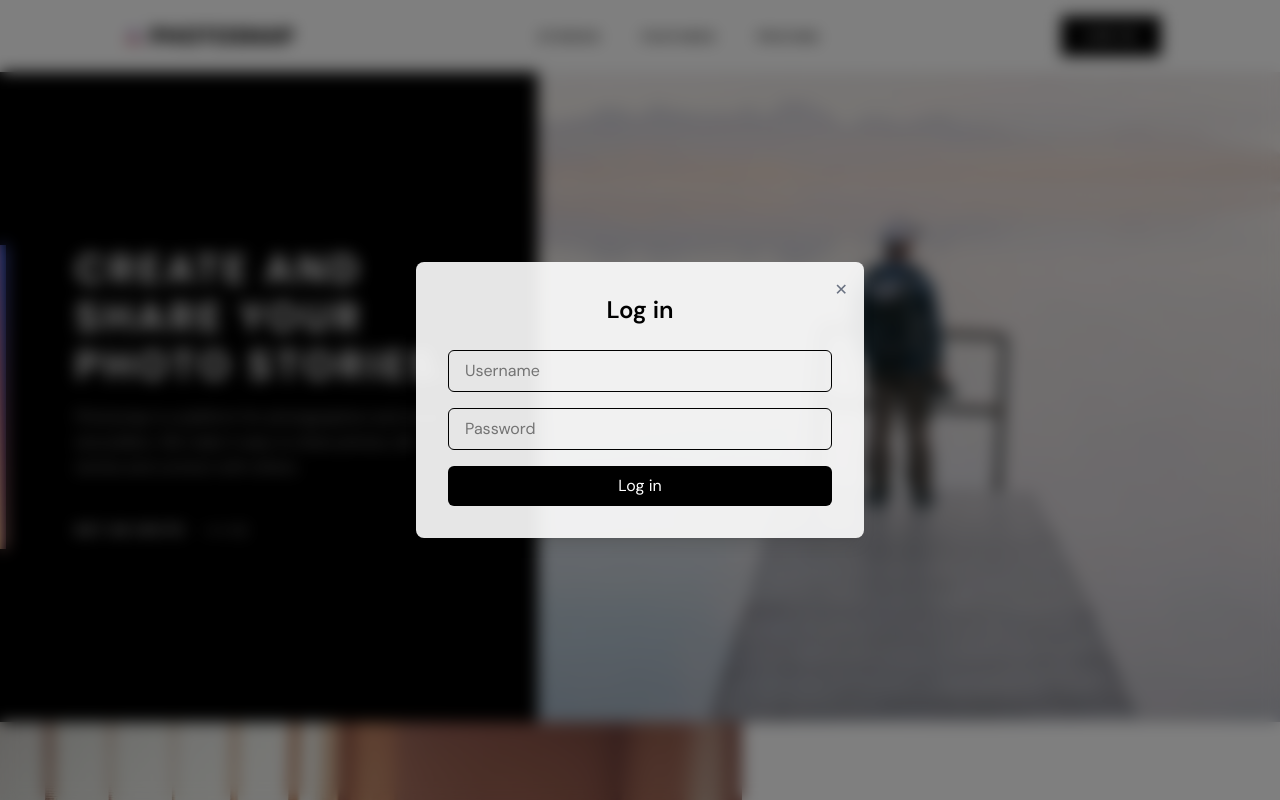
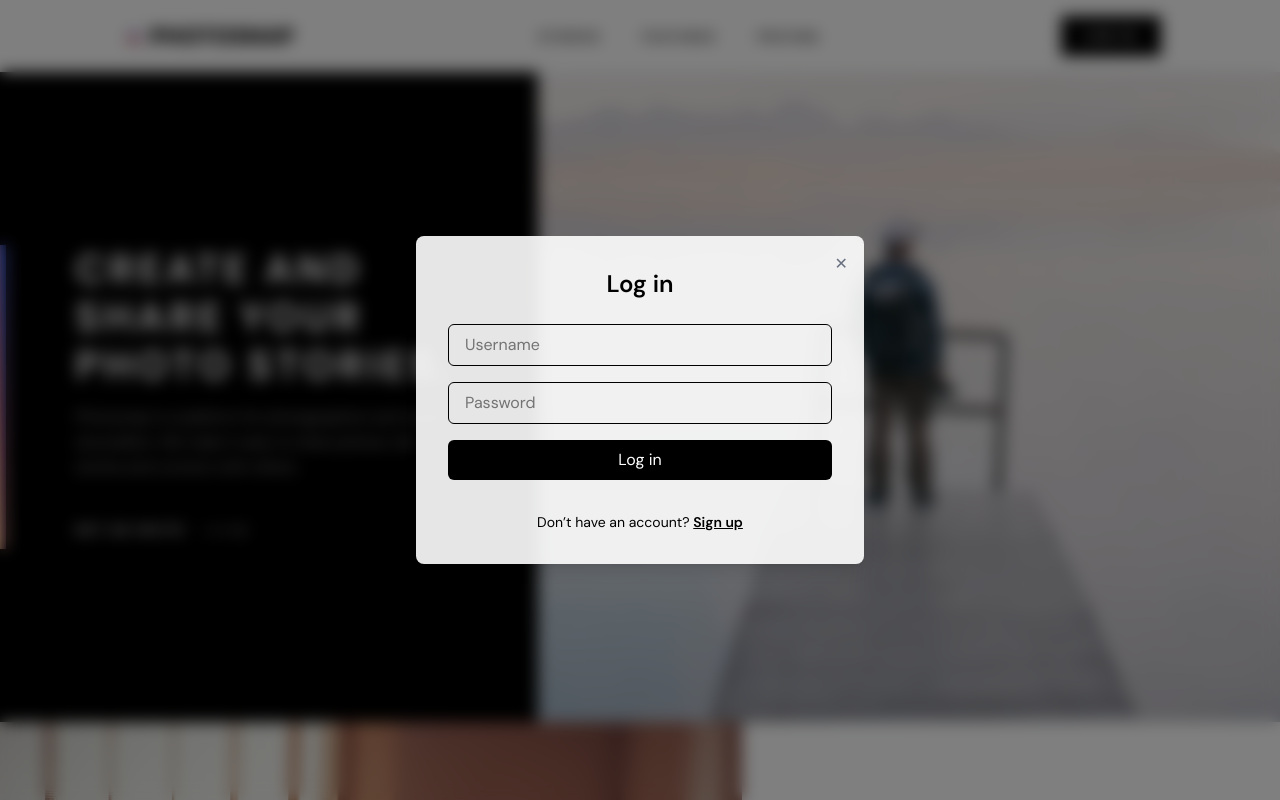
Before and after one commit to viblo29/photosnap, a Next.js app in the folder my-app/: page / in a window 1280 px wide. Both pictures are taken after a click on the button "LOG IN". Shown: the top 800 px of the page. Built offline with nearby package versions, Linux system fonts and the light colour scheme.

Commit message:
added local storage

```diff
--- a/my-app/components/molecules/Login/Login.tsx
+++ b/my-app/components/molecules/Login/Login.tsx
@@ -21,26 +21,49 @@ const Login = ({ buttonClassName }: Props) => {
   const [showModal, setShowModal] = useState(false);
   const [mode, setMode] = useState<Mode>("login");
   const [loggedInUser, setLoggedInUser] = useState<string | null>(null);
+  const [showSuccess, setShowSuccess] = useState(false);
+  const [successUser, setSuccessUser] = useState<string | null>(null);
+  const [showUserMenu, setShowUserMenu] = useState(false);
 
-  const { register, handleSubmit, watch, formState: { errors }, reset } = useForm<FormData>();
+  const { register, handleSubmit, watch, formState: { errors }, reset } = useForm<FormData>({
+    shouldUnregister: true});
   const passwordValue = watch("password");
 
   const onSubmit = (data: FormData) => {
-    console.log("Form Data:", data);
-    setLoggedInUser(data.username);
+    const user = {
+      username: data.username,
+      email: data.email!,
+      password: data.password,
+    };
+
+    localStorage.setItem("photosnap-user", JSON.stringify(user));
+
+    setSuccessUser(data.username);
+    setShowSuccess(true);
+
+    setTimeout(() => {
+      setShowSuccess(false);
+    }, 3000);
+
     setShowModal(false);
     setTimeout(() => setIsOpen(false), 300);
+
     reset();
     setMode("login");
   };
 
+
   useEffect(() => {
     if (isOpen) {
+      reset();
       setShowModal(false);
-      const timeout = setTimeout(() => setShowModal(true), 50);
+      const timeout = setTimeout(() => {
+        setShowModal(true);
+      }, 50);
+
       return () => clearTimeout(timeout);
     }
-  }, [isOpen]);
+  }, [isOpen, reset]);
 
   const buttonClasses =
     "bg-[#000000] text-white hover:text-black hover:bg-[#DFDFDF] cursor-pointer transition-colors duration-300 ease-in-out py-2 rounded-md w-full";
@@ -74,7 +97,6 @@ const Login = ({ buttonClassName }: Props) => {
                 }}
         />
 
-
           <div
             className={`relative bg-white/90 w-full max-w-md p-8 rounded-lg shadow-lg transform transition-all duration-300 ease-out
               ${showModal ? "opacity-100 scale-100" : "opacity-0 scale-90"}`}
@@ -89,12 +111,32 @@ const Login = ({ buttonClassName }: Props) => {
                 ✕
             </button>
 
-
             {mode === "login" && (
               <>
                 <h2 className="text-2xl font-semibold text-center mb-6">Log in</h2>
                 <form
-                  onSubmit={handleSubmit(() => setMode("newUser"))}
+                  onSubmit={handleSubmit((data) => {
+                    const savedUser = localStorage.getItem("photosnap-user");
+
+                    if (!savedUser) {
+                      setMode("newUser");
+                      return;
+                    }
+
+                    const parsedUser = JSON.parse(savedUser);
+
+                    if (
+                      data.username === parsedUser.username &&
+                      data.password === parsedUser.password
+                    ) {
+                      setLoggedInUser(parsedUser.username);
+                      setShowModal(false);
+                      setTimeout(() => setIsOpen(false), 300);
+                      reset();
+                    } else {
+                      alert("Invalid username or password");
+                    }
+                  })}
                   className="space-y-4"
                 >
                   <div className="w-full">
@@ -132,6 +174,16 @@ const Login = ({ buttonClassName }: Props) => {
                   </div>
 
                   <button type="submit" className={buttonClasses}>Log in</button>
+                  <p className="text-center text-sm mt-4">
+                    Don’t have an account?{" "}
+                    <button
+                      type="button"
+                      onClick={() => setMode("signup")}
+                      className="font-semibold underline hover:text-gray-600 transition-colors cursor-pointer"
+                    >
+                      Sign up
+                    </button>
+                  </p>
                 </form>
               </>
             )}
@@ -236,6 +288,26 @@ const Login = ({ buttonClassName }: Props) => {
           </div>
         </div>
       )}
+
+      {showSuccess && (
+        <div className="fixed inset-0 z-50 flex items-center justify-center">
+          <div className="absolute inset-0 bg-black/50 backdrop-blur-sm" />
+
+          <div
+            className="relative bg-white/90 w-full max-w-md p-8 rounded-lg shadow-lg
+                      transform transition-all duration-300 ease-out
+                      opacity-100 scale-100 text-center"
+          >
+            <div className="text-4xl mb-4">✨</div>
+            <p className="text-lg">
+              Welcome <strong>{successUser}</strong>
+            </p>
+            <p className="text-sm mt-2 text-gray-600">
+              You have signed up successfully!
+            </p>
+          </div>
+        </div>
+      )}
     </>
   );
 };
```
Also changed, not shown: 1 other file (tests, documents, lock files or other folders).
